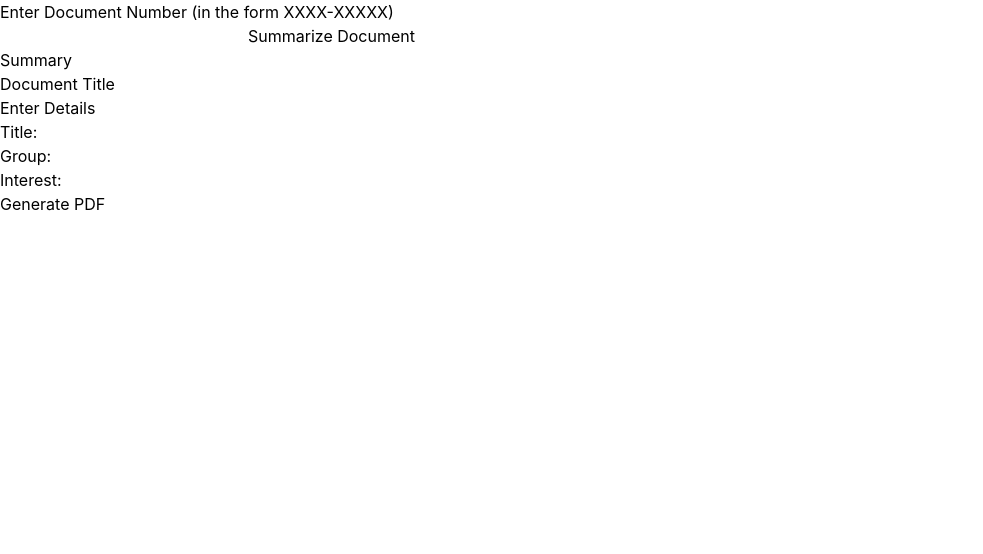
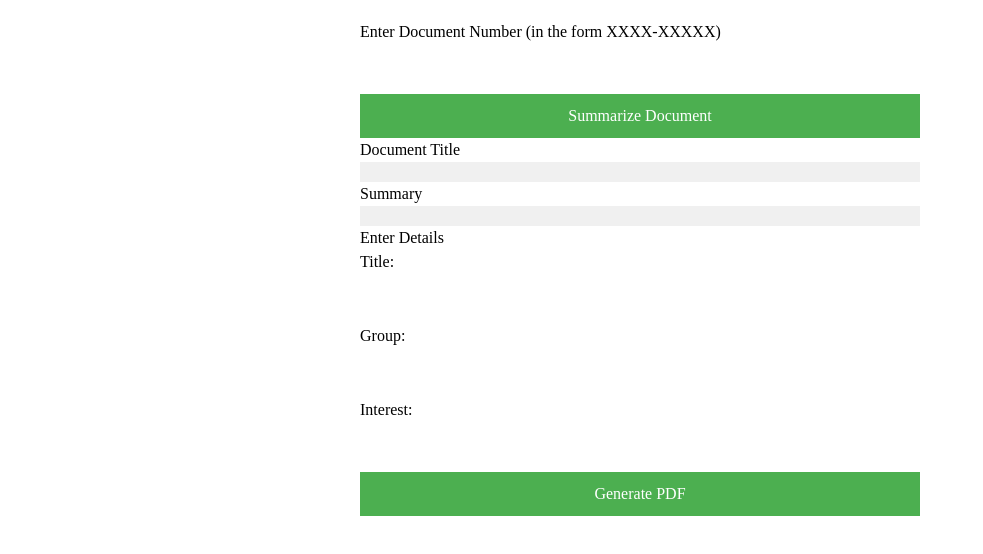
Before and after one commit to simonwisdom/public-comment-generator, a React (Create React App) app: page / in a window 1280 px wide. Shown: the top 554 px of the page, without its empty margins (0-983 px from the left). Built offline with nearby package versions, Linux system fonts and the light colour scheme.

Commit message:
added styling

```diff
--- a/api/generate-pdf.js
+++ b/api/generate-pdf.js
@@ -7,7 +7,7 @@ import('node-fetch').then(mod => {
   fetch = mod.default;
 }).catch(err => console.error('Failed to load node-fetch:', err));
 
-module.exports = async (req, res) => {
+export default async function handler(req, res) {
   if (req.method === 'POST') {
     const { title, summary, group, interest } = req.body;
 
--- a/src/App.css
+++ b/src/App.css
@@ -36,3 +36,34 @@
     transform: rotate(360deg);
   }
 }
+.container {
+  font-family: 'Arial, sans-serif';
+  padding: 20px;
+  max-width: 600px;
+  margin: auto;
+}
+
+.input {
+  width: 100%;
+  padding: 8px;
+  margin-bottom: 10px;
+}
+
+.button {
+  width: 100%;
+  padding: 10px;
+  background-color: #4CAF50;
+  color: white;
+  border: none;
+  cursor: pointer;
+}
+
+.button:disabled {
+  background-color: #999;
+}
+
+.output {
+  background: #f0f0f0;
+  padding: 10px;
+  borderRadius: 5px;
+}
--- a/src/App.js
+++ b/src/App.js
@@ -1,4 +1,5 @@
 import React, { useState } from 'react';
+import './App.css';
 
 const App = () => {
   const [documentNumber, setDocumentNumber] = useState('');
@@ -6,6 +7,7 @@ const App = () => {
   const [title, setTitle] = useState('');
   const [group, setGroup] = useState('');
   const [interest, setInterest] = useState('');
+  const [isLoading, setIsLoading] = useState(false);
 
   const handleDocumentNumberChange = (event) => {
     setDocumentNumber(event.target.value);
@@ -79,31 +81,31 @@ const App = () => {
   };
 
   return (
-    <div>
+    <div className="container">
       <h1>Enter Document Number (in the form XXXX-XXXXX)</h1>
-      <input type="text" value={documentNumber} onChange={handleDocumentNumberChange} />
-      <button onClick={handleSummarizeDoc}>Summarize Document</button>
+      <input className="input" type="text" value={documentNumber} onChange={handleDocumentNumberChange} />
+      <button className="button" onClick={handleSummarizeDoc} disabled={isLoading}>{isLoading ? 'Loading...' : 'Summarize Document'}</button>
+      <h2>Document Title</h2>
+      <p className="output">{title}</p>
       <h2>Summary</h2>
-      <p>{summary}</p>
-      <h2>Document Title</h2> {/* Added title display */}
-      <p>{title}</p>
+      <p className="output">{summary}</p>
       <h2>Enter Details</h2>
       <label>
         Title:
-        <input type="text" value={title} onChange={handleTitleChange} />
+        <input className="input" type="text" value={title} onChange={handleTitleChange} />
       </label>
       <br />
       <label>
         Group:
-        <input type="text" value={group} onChange={handleGroupChange} />
+        <input className="input" type="text" value={group} onChange={handleGroupChange} />
       </label>
       <br />
       <label>
         Interest:
-        <input type="text" value={interest} onChange={handleInterestChange} />
+        <input className="input" type="text" value={interest} onChange={handleInterestChange} />
       </label>
       <br />
-      <button onClick={handleGeneratePDF}>Generate PDF</button>
+      <button className="button" onClick={handleGeneratePDF} disabled={isLoading}>{isLoading ? 'Creating PDF...' : 'Generate PDF'}</button>
     </div>
   );
 };
```
